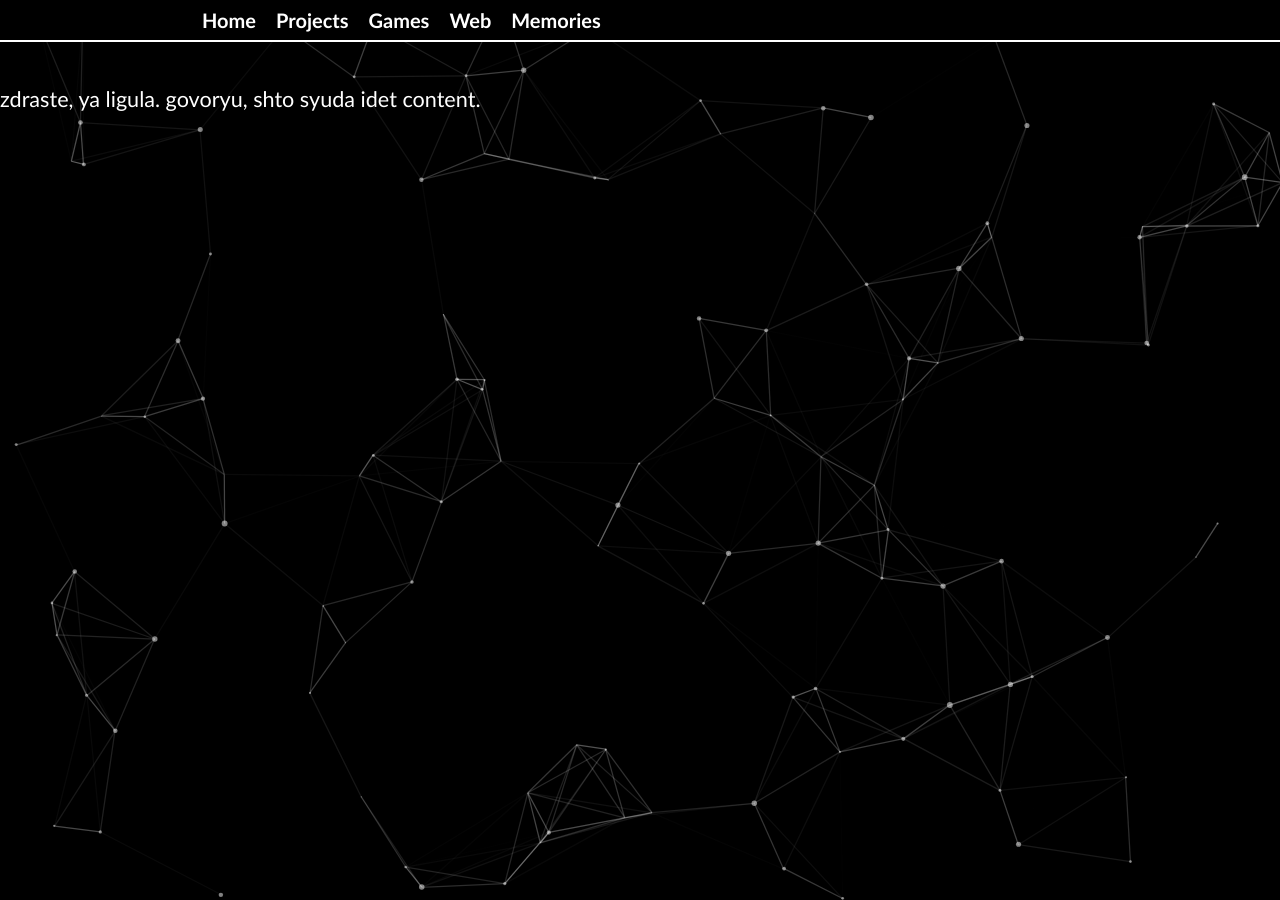
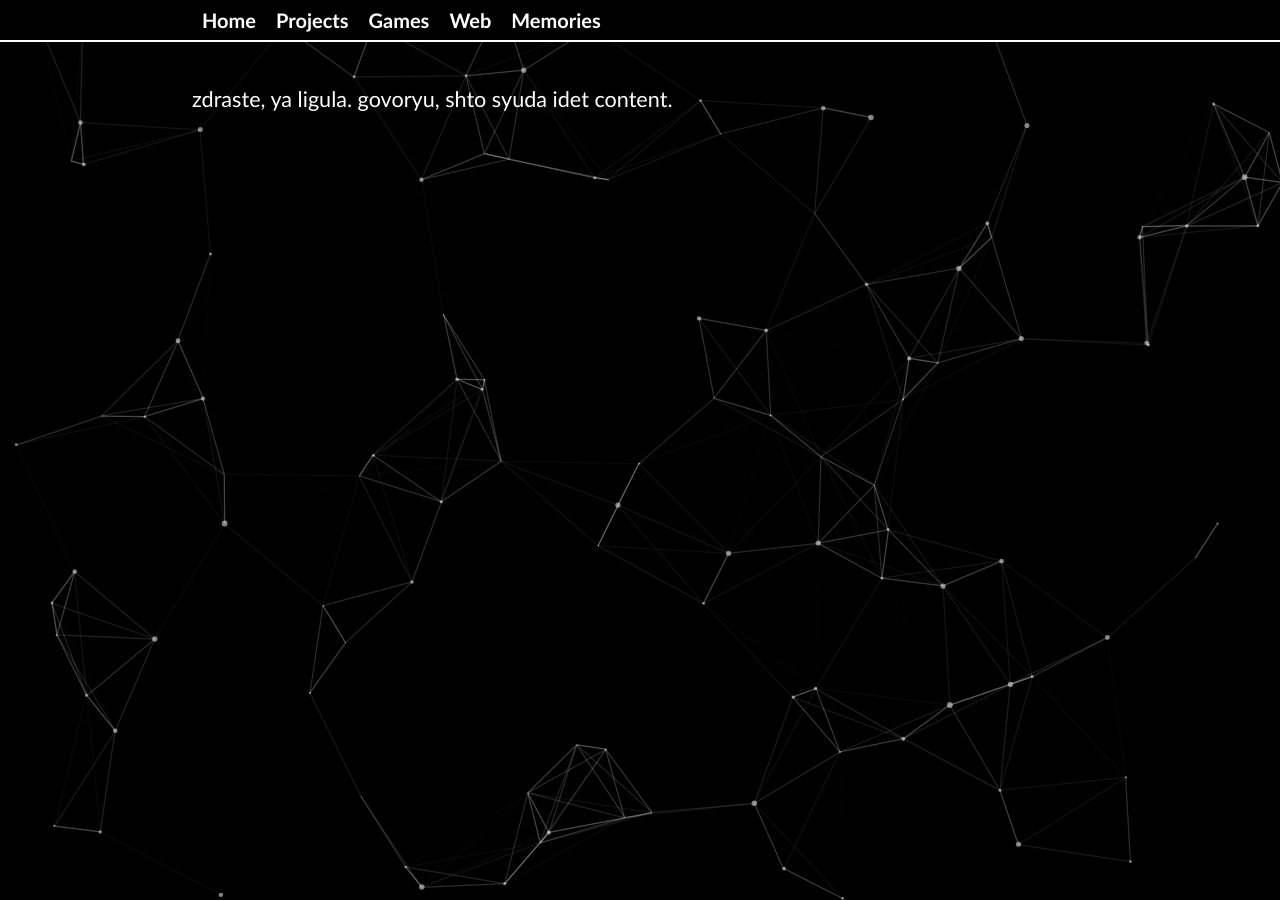
Before and after one commit to fickus2/fickus2.github.io, a Jekyll site: the page built from games/index.html, in a window 1280 px wide. Built offline with Jekyll 4.4.1, drawn with Linux system fonts in a browser that asks for light colours.

Commit message:
Update index.html

```diff
--- a/games/index.html
+++ b/games/index.html
@@ -2,6 +2,7 @@
 layout: default
 title: Games
 ---
+<div class="blurb">
   <div data-src="img/streetlamp.png"></div>
   <p>zdraste, ya ligula. govoryu, shto syuda idet content.</p>
 </div>
```
